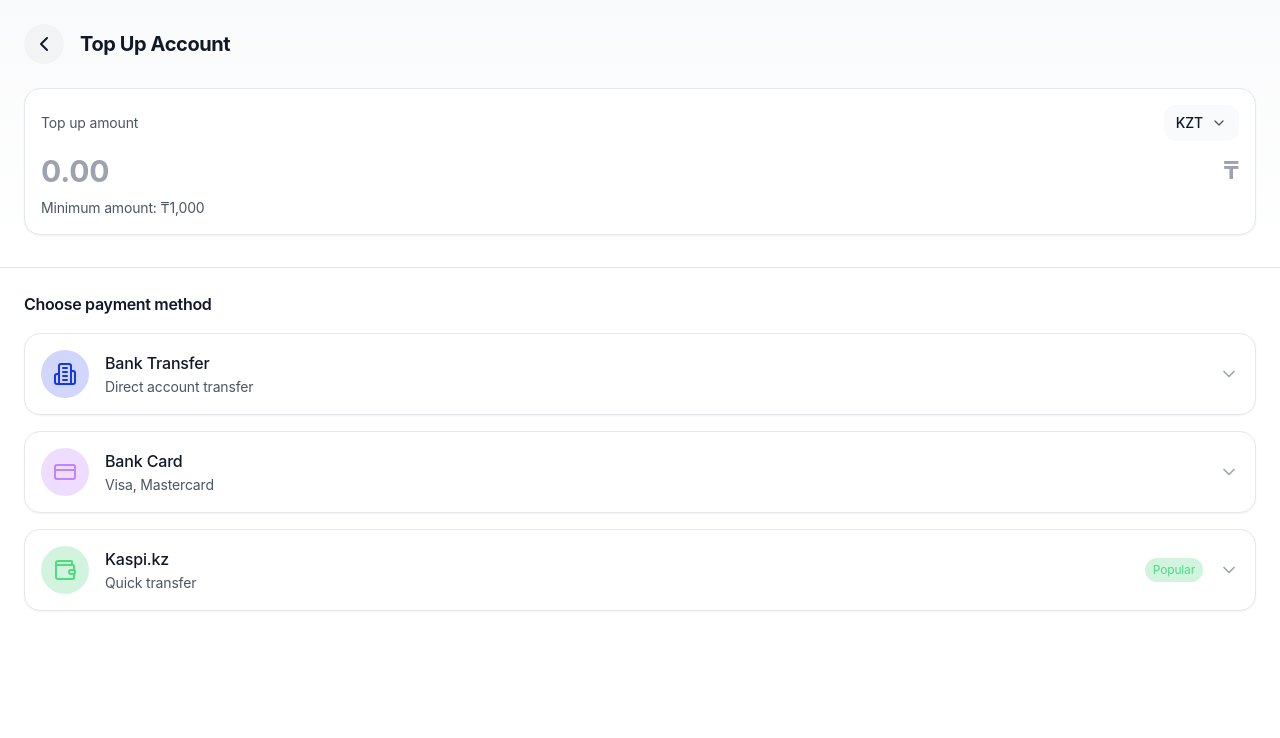
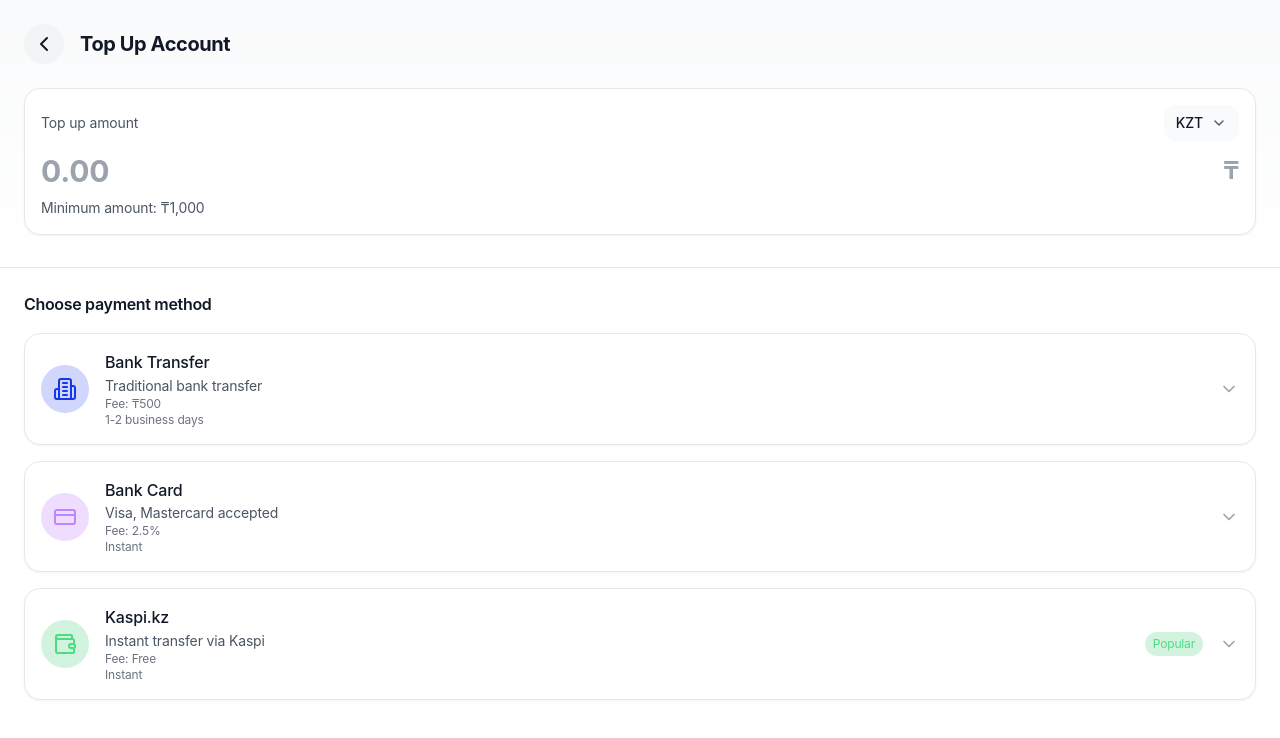
Before and after one commit to maxmmorz/paidax-demo-payment, a React (Vite) app: page /topup in a window 1280 px wide. Shown: the top 738 px of the page. Built offline with nearby package versions, Linux system fonts and the light colour scheme.

Commit message:
Fixed top up screen UI

```diff
--- a/src/components/TopUpScreen.tsx
+++ b/src/components/TopUpScreen.tsx
@@ -18,6 +18,7 @@ export default function TopUpScreen() {
   const [expandedPaymentMethod, setExpandedPaymentMethod] = useState<
     string | null
   >(null);
+  const [amount, setAmount] = useState<string>("");
 
   const currencies = [
     { code: "KZT", symbol: "₸", name: "Kazakhstani Tenge" },
@@ -29,7 +30,7 @@ export default function TopUpScreen() {
     {
       id: "bank-transfer",
       name: "Bank Transfer",
-      description: "Direct account transfer",
+      description: "Traditional bank transfer",
       icon: Building2,
       bgColor: "bg-[#1436ee]/20",
       iconColor: "text-[#1436ee]",
@@ -39,7 +40,7 @@ export default function TopUpScreen() {
     {
       id: "bank-card",
       name: "Bank Card",
-      description: "Visa, Mastercard",
+      description: "Visa, Mastercard accepted",
       icon: CreditCard,
       bgColor: "bg-purple-500/20",
       iconColor: "text-purple-400",
@@ -49,7 +50,7 @@ export default function TopUpScreen() {
     {
       id: "kaspi",
       name: "Kaspi.kz",
-      description: "Quick transfer",
+      description: "Instant transfer via Kaspi",
       icon: Wallet,
       bgColor: "bg-green-500/20",
       iconColor: "text-green-400",
@@ -59,7 +60,7 @@ export default function TopUpScreen() {
     {
       id: "sberbank",
       name: "Sberbank",
-      description: "Online banking",
+      description: "Russia's largest bank",
       icon: Banknote,
       bgColor: "bg-green-600/20",
       iconColor: "text-green-600",
@@ -69,7 +70,7 @@ export default function TopUpScreen() {
     {
       id: "yandex-money",
       name: "YooMoney",
-      description: "Digital wallet",
+      description: "Digital wallet service",
       icon: Wallet,
       bgColor: "bg-yellow-500/20",
       iconColor: "text-yellow-600",
@@ -79,7 +80,7 @@ export default function TopUpScreen() {
     {
       id: "paypal",
       name: "PayPal",
-      description: "Digital payments",
+      description: "Secure global payments",
       icon: Wallet,
       bgColor: "bg-blue-500/20",
       iconColor: "text-blue-500",
@@ -89,7 +90,7 @@ export default function TopUpScreen() {
     {
       id: "apple-pay",
       name: "Apple Pay",
-      description: "Quick payment",
+      description: "Pay with Touch/Face ID",
       icon: Apple,
       bgColor: "bg-gray-700",
       iconColor: "text-white",
@@ -99,7 +100,7 @@ export default function TopUpScreen() {
     {
       id: "usdt",
       name: "USDT",
-      description: "Cryptocurrency",
+      description: "Cryptocurrency payment",
       icon: Bitcoin,
       bgColor: "bg-yellow-500/20",
       iconColor: "text-yellow-400",
@@ -112,6 +113,92 @@ export default function TopUpScreen() {
   const availablePaymentMethods = paymentMethods.filter((method) =>
     method.currencies.includes(selectedCurrency)
   );
+
+  // Fee calculation logic
+  const calculateFee = (methodId: string, amount: number) => {
+    const fees: Record<string, { percentage?: number; fixed?: number; min?: number; max?: number }> = {
+      'bank-transfer': { fixed: selectedCurrency === 'KZT' ? 500 : selectedCurrency === 'RUB' ? 30 : 2 },
+      'bank-card': { percentage: 2.5, min: selectedCurrency === 'KZT' ? 200 : selectedCurrency === 'RUB' ? 15 : 1 },
+      'kaspi': { percentage: 0 }, // Free for popular method
+      'sberbank': { percentage: 1.5 },
+      'yandex-money': { percentage: 2 },
+      'paypal': { percentage: 3.4, fixed: selectedCurrency === 'USD' ? 0.35 : 0 },
+      'apple-pay': { percentage: 2.9 },
+      'usdt': { fixed: selectedCurrency === 'USD' ? 5 : 0 }
+    };
+
+    const feeConfig = fees[methodId];
+    if (!feeConfig) return 0;
+
+    let fee = 0;
+    if (feeConfig.fixed) fee += feeConfig.fixed;
+    if (feeConfig.percentage) fee += (amount * feeConfig.percentage) / 100;
+    if (feeConfig.min && fee < feeConfig.min) fee = feeConfig.min;
+    if (feeConfig.max && fee > feeConfig.max) fee = feeConfig.max;
+
+    return fee;
+  };
+
+  const formatFeePercentage = (methodId: string) => {
+    const fees: Record<string, { percentage?: number; fixed?: number; min?: number; max?: number }> = {
+      'bank-transfer': { fixed: selectedCurrency === 'KZT' ? 500 : selectedCurrency === 'RUB' ? 30 : 2 },
+      'bank-card': { percentage: 2.5, min: selectedCurrency === 'KZT' ? 200 : selectedCurrency === 'RUB' ? 15 : 1 },
+      'kaspi': { percentage: 0 },
+      'sberbank': { percentage: 1.5 },
+      'yandex-money': { percentage: 2 },
+      'paypal': { percentage: 3.4, fixed: selectedCurrency === 'USD' ? 0.35 : 0 },
+      'apple-pay': { percentage: 2.9 },
+      'usdt': { fixed: selectedCurrency === 'USD' ? 5 : 0 }
+    };
+
+    const feeConfig = fees[methodId];
+    if (!feeConfig) return 'Free';
+
+    if (feeConfig.percentage === 0) return 'Free';
+    if (feeConfig.percentage && !feeConfig.fixed) return `${feeConfig.percentage}%`;
+    if (feeConfig.fixed && !feeConfig.percentage) {
+      const symbol = currentCurrency?.symbol || '';
+      return `${symbol}${feeConfig.fixed}`;
+    }
+    if (feeConfig.percentage && feeConfig.fixed) {
+      const symbol = currentCurrency?.symbol || '';
+      return `${feeConfig.percentage}% + ${symbol}${feeConfig.fixed}`;
+    }
+
+    return 'Free';
+  };
+
+  const getTransferTime = (methodId: string) => {
+    const transferTimes: Record<string, string> = {
+      'bank-transfer': '1-2 business days',
+      'bank-card': 'Instant',
+      'kaspi': 'Instant',
+      'sberbank': '2-10 minutes',
+      'yandex-money': '2-5 minutes',
+      'paypal': 'Instant',
+      'apple-pay': 'Instant',
+      'usdt': '10-30 minutes'
+    };
+
+    return transferTimes[methodId] || 'Unknown';
+  };
+
+  const getPaymentMethodDescription = (methodId: string) => {
+    const feeDisplay = formatFeePercentage(methodId);
+    const transferTime = getTransferTime(methodId);
+    const descriptions: Record<string, string> = {
+      'bank-transfer': 'Traditional bank transfer',
+      'bank-card': 'Visa, Mastercard accepted',
+      'kaspi': 'Instant transfer via Kaspi',
+      'sberbank': 'Russia\'s largest bank',
+      'yandex-money': 'Digital wallet service',
+      'paypal': 'Secure global payments',
+      'apple-pay': 'Pay with Touch/Face ID',
+      'usdt': 'Cryptocurrency payment'
+    };
+
+    return `${descriptions[methodId] || 'Digital payment'} • Fee: ${feeDisplay} • ${transferTime}`;
+  };
 
   const renderPaymentForm = (methodId: string) => {
     switch (methodId) {
@@ -279,14 +366,15 @@ export default function TopUpScreen() {
     return () => document.removeEventListener("click", handleClickOutside);
   }, [showCurrencyDropdown]);
 
-  // Reset expanded payment method when currency changes
+  // Reset expanded payment method and amount when currency changes
   useEffect(() => {
     setExpandedPaymentMethod(null);
+    setAmount("");
   }, [selectedCurrency]);
 
   return (
-    <div className="min-h-screen bg-white fixed inset-0 z-50 flex flex-col">
-      <div className="bg-gradient-to-b from-gray-50 to-white p-6 pb-8 border-b border-gray-200">
+    <div className="min-h-screen bg-white fixed inset-0 z-50 overflow-y-auto">
+      <div className="bg-gradient-to-b from-gray-50 to-white p-6 pb-8 border-b border-gray-200 sticky top-0 z-10">
         <div className="flex items-center mb-6">
           <button
             onClick={() => navigate(-1)}
@@ -318,7 +406,7 @@ export default function TopUpScreen() {
               </button>
 
               {showCurrencyDropdown && (
-                <div className="absolute top-full right-0 mt-2 bg-white border border-gray-200 rounded-xl shadow-lg z-10 min-w-48">
+                <div className="absolute top-full right-0 mt-2 bg-white border border-gray-200 rounded-xl shadow-lg z-20 min-w-48">
                   {currencies.map((currency) => (
                     <button
                       key={currency.code}
@@ -350,6 +438,8 @@ export default function TopUpScreen() {
             <input
               type="number"
               placeholder="0.00"
+              value={amount}
+              onChange={(e) => setAmount(e.target.value)}
               className="w-full text-3xl font-bold text-gray-900 bg-transparent border-none outline-none pr-12"
             />
             <span className="absolute right-0 top-1/2 -translate-y-1/2 text-2xl font-bold text-gray-400">
@@ -368,7 +458,7 @@ export default function TopUpScreen() {
         </div>
       </div>
 
-      <div className="flex-1 p-6 space-y-4">
+      <div className="p-6 space-y-4 pb-8">
         <h3 className="text-gray-900 font-semibold mb-4">
           Choose payment method
         </h3>
@@ -376,6 +466,9 @@ export default function TopUpScreen() {
         {availablePaymentMethods.map((method) => {
           const IconComponent = method.icon;
           const isExpanded = expandedPaymentMethod === method.id;
+          const amountNumber = parseFloat(amount) || 0;
+          const fee = calculateFee(method.id, amountNumber);
+          const description = getPaymentMethodDescription(method.id);
 
           return (
             <div
@@ -398,6 +491,13 @@ export default function TopUpScreen() {
                 <div className="flex-1 text-left">
                   <p className="text-gray-900 font-medium">{method.name}</p>
                   <p className="text-gray-600 text-sm">{method.description}</p>
+                  <p className="text-gray-500 text-xs">Fee: {formatFeePercentage(method.id)}</p>
+                  <p className="text-gray-500 text-xs">{getTransferTime(method.id)}</p>
+                  {amountNumber > 0 && (
+                    <p className="text-xs text-gray-500 mt-1 font-medium">
+                      Total: {currentCurrency?.symbol}{(amountNumber + fee).toFixed(2)}
+                    </p>
+                  )}
                 </div>
                 {method.popular && (
                   <span className="bg-green-500/20 text-green-400 text-xs px-2 py-1 rounded-full">
--- a/src/index.css
+++ b/src/index.css
@@ -7,7 +7,6 @@
 @layer base {
   :root {
     /* Apple-inspired color palette */
-    --background: 250 250 250;
     --foreground: 0 0% 5%;
 
     --card: 255 255 255;
```
